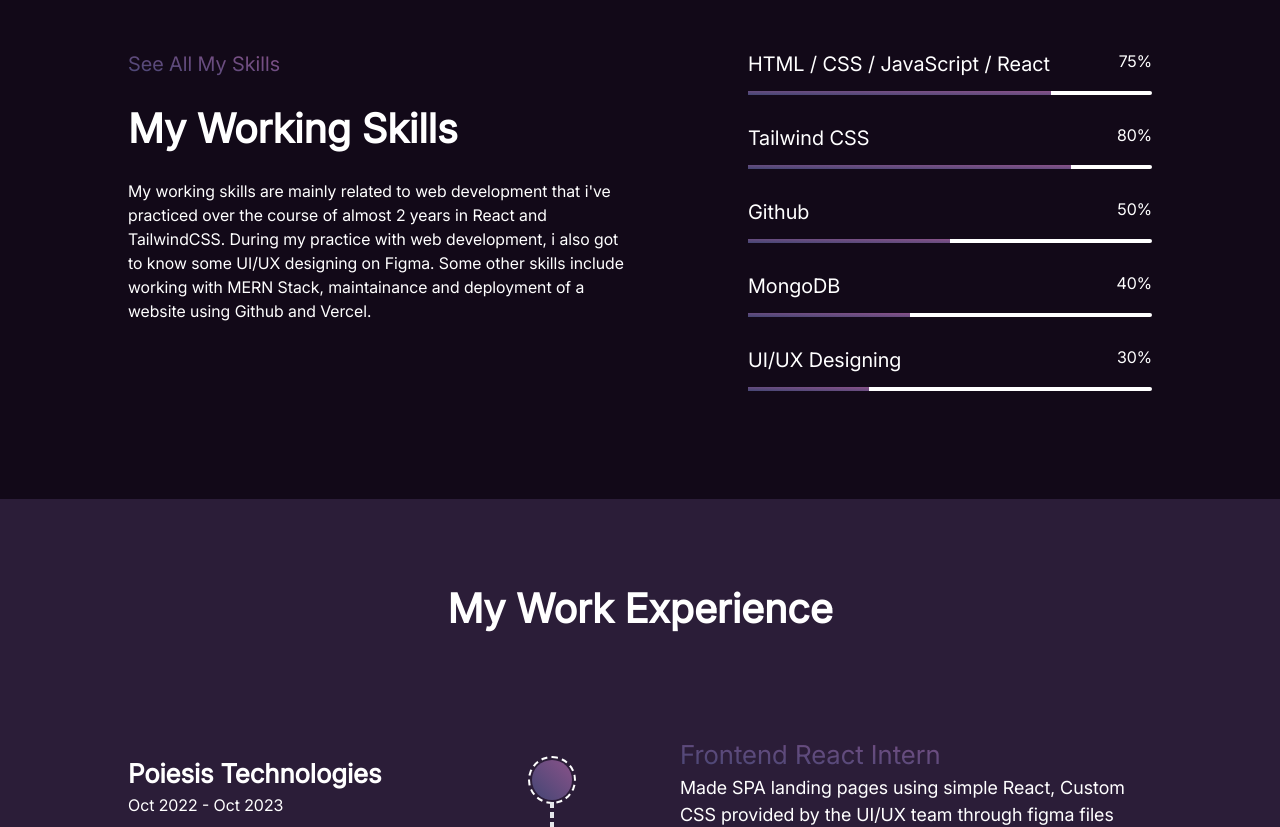
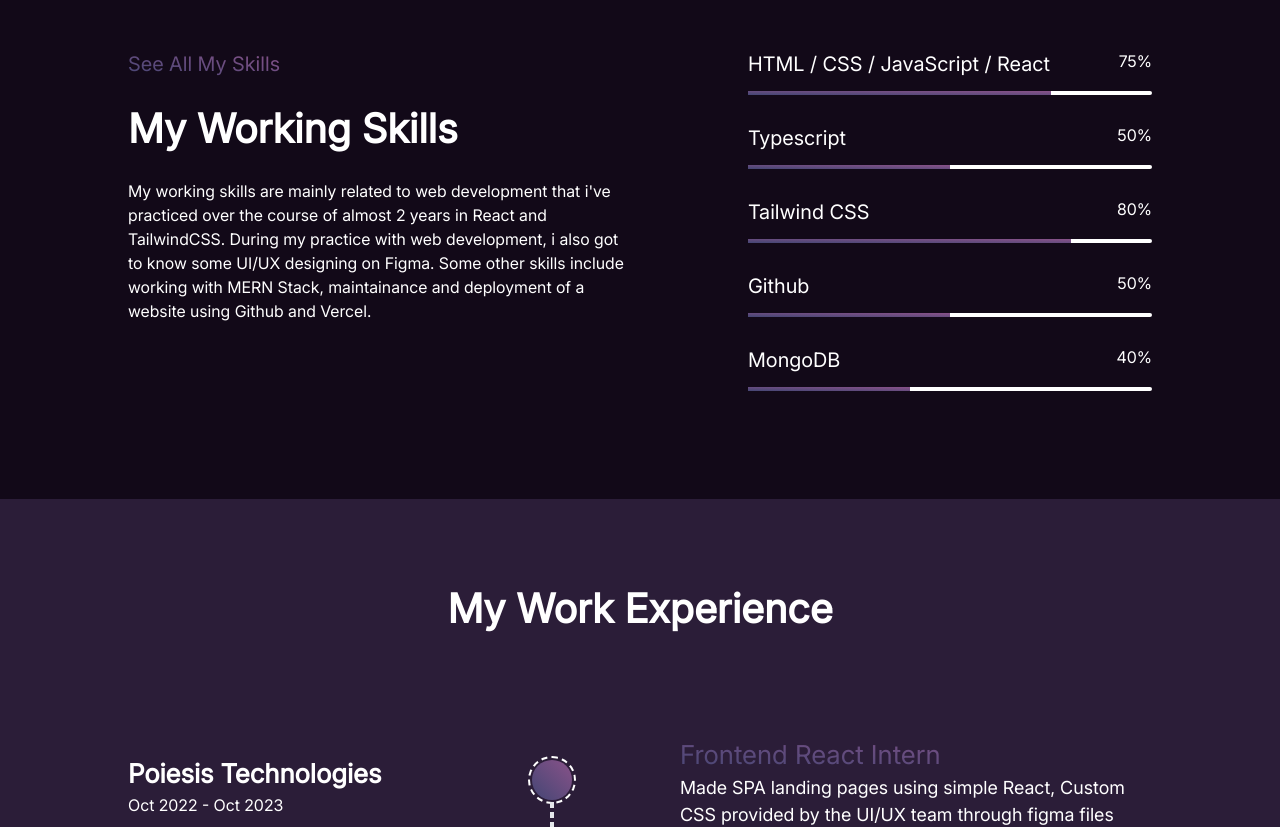
Before and after one commit to malikrizwan177/Resume_4, a React (Vite) app: page / in a window 1280 px wide. Shown: the part 1860-2687 px from the top of the page. Built offline with nearby package versions, Linux system fonts and the light colour scheme.

Commit message:
skills changed

```diff
--- a/src/components/Skills.jsx
+++ b/src/components/Skills.jsx
@@ -1,10 +1,10 @@
 const Skills = () => {
   const skills = [
     { name: "HTML / CSS / JavaScript / React", percentage: 75 },
+    { name: "Typescript", percentage: 50 },
     { name: "Tailwind CSS", percentage: 80 },
     { name: "Github", percentage: 50 },
     { name: "MongoDB", percentage: 40 },
-    { name: "UI/UX Designing", percentage: 30 },
   ];
   return (
     <section className="px-8 lg:px-32 py-10 md:py-20 bg-primary-dark">
```
